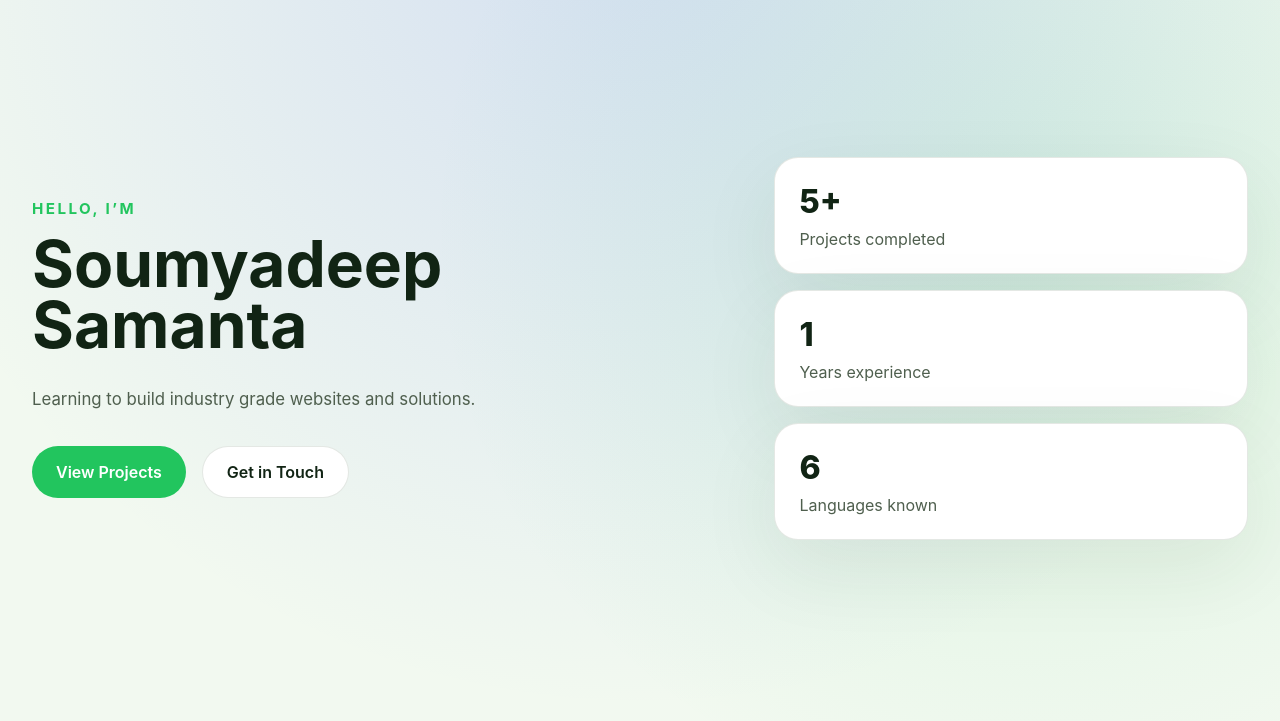
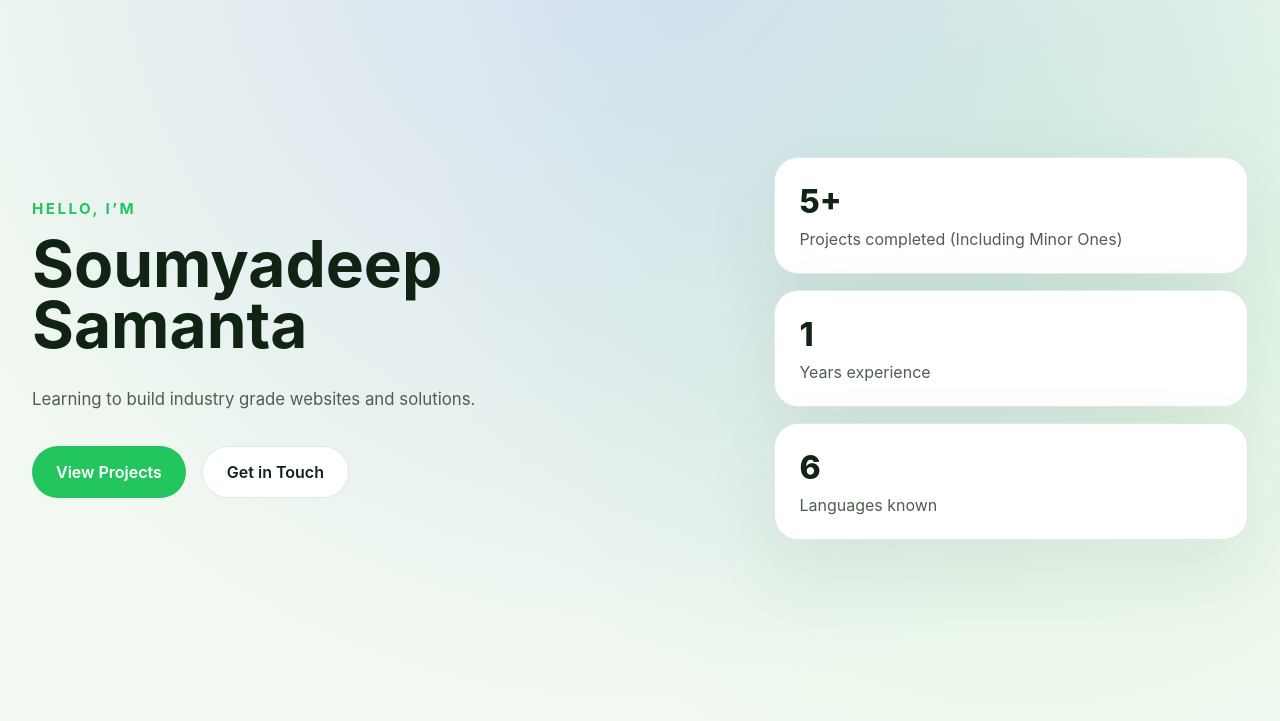
Before and after one commit to soumyadeep-py/soumyadeep-py.github.io, a plain HTML site: page index.html in a window 1280 px wide. Shown: the part 79-800 px from the top of the page. Drawn offline with Linux system fonts and the light colour scheme.

Commit message:
Minor Change

```diff
--- a/index.html
+++ b/index.html
@@ -46,7 +46,7 @@
       <div class="hero-cards">
         <article class="stat-card">
           <span>5+</span>
-          <p>Projects completed</p>
+          <p>Projects completed (Including Minor Ones)</p>
         </article>
         <article class="stat-card">
           <span>1</span>
```
